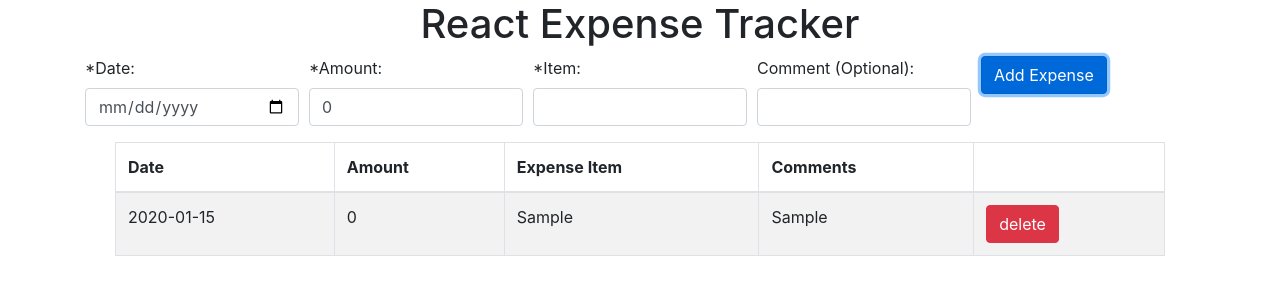
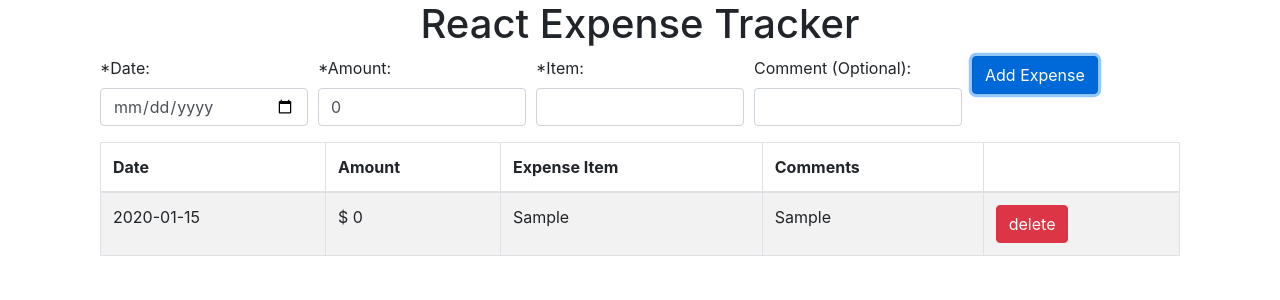
Before and after one commit to victorinspace/react-expense-tracker, a React (Create React App) app: page / in a window 1280 px wide. Both pictures are taken after typing "2020-01-15", "Sample", "Sample" into the empty fields and a click on the button "Add Expense". Shown: the top 300 px of the page. Built offline with nearby package versions, Linux system fonts and the light colour scheme.

Commit message:
For review.

```diff
--- a/src/components/ExpenseForm.js
+++ b/src/components/ExpenseForm.js
@@ -63,7 +63,6 @@ class ExpenseForm extends React.Component {
   render () {
     return (
       <Container>
-        <Row>
         <Form id='expense-form' onSubmit={this.handleSubmit}>
           <Form.Row>
             <Col>
@@ -116,11 +115,12 @@ class ExpenseForm extends React.Component {
               </Form.Group>
             </Col>
             <Col>
+              <Form.Group>
                 <Button type='submit' variant='primary'>Add Expense</Button>
+              </Form.Group>
             </Col>
           </Form.Row>
         </Form>
-        </Row>
 
         <ExpenseTable expenses={this.state.expenses} delete={( this.deleteItem )} />
       </Container>
--- a/src/components/ExpenseTable.js
+++ b/src/components/ExpenseTable.js
@@ -5,7 +5,7 @@ const ExpenseTable = ( props ) => {
   console.log( 'props: ', props );
 
   return (
-    <Container>
+    <div>
       <Row>
         <Col>
           <Table striped bordered hover>
@@ -25,7 +25,7 @@ const ExpenseTable = ( props ) => {
                 return (
                   <tr key={id}>
                     <td>{date}</td>
-                    <td>{amount}</td>
+                    <td>$ {amount}</td>
                     <td>{item}</td>
                     <td>{comment}</td>
                     <td>
@@ -38,7 +38,7 @@ const ExpenseTable = ( props ) => {
           </Table>
         </Col>
       </Row>
-    </Container>
+    </div>
   )
 }
 
```
Lines whose indentation alone changed are shown as unchanged.
